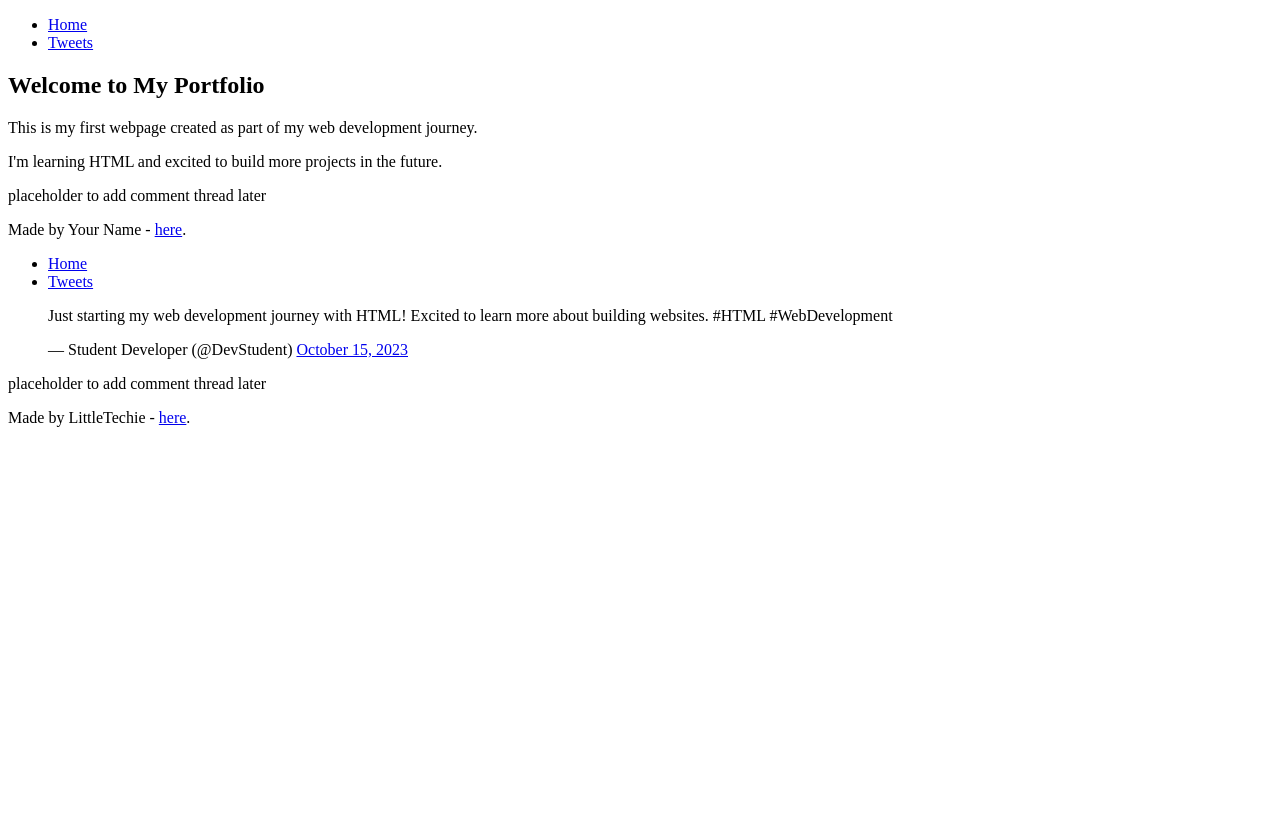
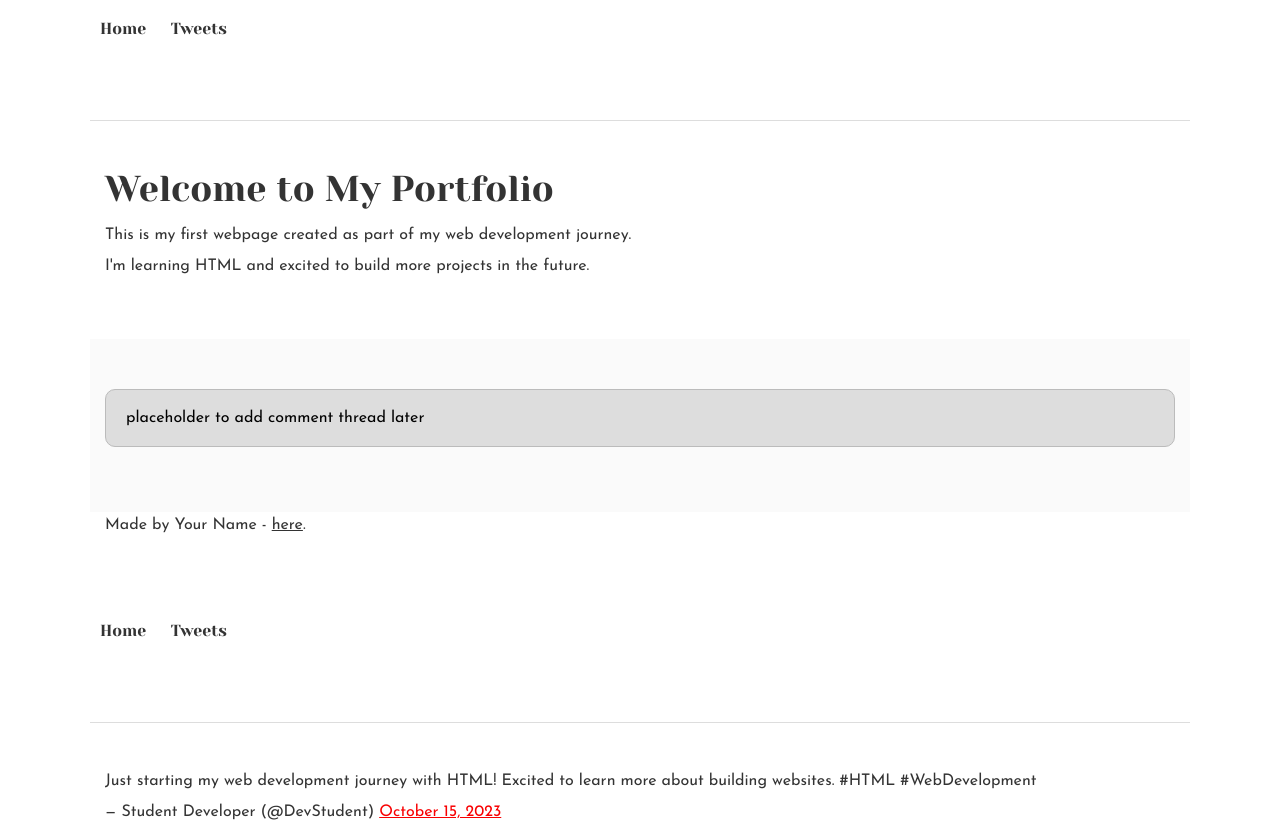
Before and after one commit to Olivier0324/alx_html_css, a plain HTML site: page css_basic/tweets.html in a window 1280 px wide. Shown: the top 823 px of the page. Before the commit the page ends 800 px from the top, so only its background shows below. Drawn offline with Linux system fonts and the light colour scheme.

Commit message:
Started adding css

```diff
--- /dev/null
+++ b/css_basic/base.css
@@ -0,0 +1,198 @@
+/* Importing webfonts */
+/* (If you're learning CSS, you should disregard that) */
+
+@import url(https://fonts.googleapis.com/css?family=Yeseva+One);
+@import url(https://fonts.googleapis.com/css?family=Josefin+Sans:400,700,700italic,400italic);
+
+
+/* CSS reset rules */
+
+html, body {
+	height: 100%;
+	min-height: 100%;
+}
+html, body, div, span, applet, object, iframe,
+h1, h2, h3, h4, h5, h6, p, blockquote, pre,
+a, abbr, acronym, address, big, cite, code,
+del, dfn, img, ins, kbd, q, s, samp,
+small, strike, sub, sup, tt, var,
+b, u, i, center,
+dl, dt, dd,
+fieldset, form, label, legend,
+table, caption, tbody, tfoot, thead, tr, th, td,
+article, aside, canvas, details, embed,
+figure, figcaption, footer, header, hgroup,
+menu, nav, output, ruby, section, summary,
+time, mark, audio, video {
+	margin: 0;
+	padding: 0;
+	border: 0;
+	font-size: 100%;
+	font: inherit;
+	vertical-align: baseline;
+}
+/* HTML5 display-role reset for older browsers */
+article, aside, details, figcaption, figure,
+footer, header, hgroup, menu, nav, section {
+	display: block;
+}
+body {
+	line-height: 1;
+}
+blockquote, q {
+	quotes: none;
+}
+blockquote:before, blockquote:after,
+q:before, q:after {
+	content: '';
+	content: none;
+}
+table {
+	border-collapse: collapse;
+	border-spacing: 0;
+}
+
+
+/* Fonts and colors */
+
+body {
+	font-family: 'Josefin Sans', serif;
+	color: rgba(0, 0, 0, 0.8);
+}
+h1, h2, h3, h4, h5, h6, header {
+	font-family: 'Yeseva One', sans-serif;
+}
+header {
+	border-bottom: 1px solid rgb(221,221,221);
+	transition: border-bottom-color 1s ease;
+}
+header a {
+	color: rgba(0, 0, 0, 0.8);
+}
+aside {
+	background: #FAFAFA;
+}
+aside p {
+	border: 1px solid #bbb;
+	background: #ddd;
+	color: black;
+}
+footer a {
+	color: rgba(0, 0, 0, 0.8);
+}
+a {
+	color: #F80002;
+}
+
+
+/* Positioning and margins */
+
+@media (min-width: 1100px) {
+	body {
+		width: 1100px;
+		margin: 0 auto;
+	}
+}
+
+article {
+	padding: 50px 15px;
+}
+article > *:first-child {
+	margin-top: 0;
+}
+aside {
+	padding: 50px 15px;
+}
+header .right {
+	float: right;
+	margin: 0 10px 15px;
+}
+
+
+/* Header */
+header {
+	padding: 20px 0;
+	height: 80px;
+}
+header ul {
+	list-style: none;
+	margin: 0;
+	padding: 0;
+}
+header li {
+	display: inline;
+	vertical-align:middle;
+}
+header li:first-child {
+	margin: 0;
+}
+header li a {
+	margin: 0 10px;
+}
+header li.logo {
+	font-size: 36px;
+}
+header a {
+	text-decoration: none;
+}
+
+
+/* Aside */
+
+aside p {
+	border-radius: 10px;
+	padding: 20px 20px;
+}
+
+
+/* Footer */
+
+footer {
+	padding: 5px 15px;
+	height: 80px;
+}
+
+
+/* Text styles and margins */
+
+p {
+	margin-bottom: 15px;
+}
+h1 {
+	font-size: 36px;
+	margin: 40px 0 20px;
+}
+h2 {
+	font-size: 32px;
+	margin: 30px 0 15px;
+}
+h3 {
+	font-size: 28px;
+	margin: 25px 0 10px;
+}
+h4 {
+	font-size: 20px;
+	font-weight: bold;
+	margin: 20px 0 10px;
+}
+h5 {
+	font-size: 18px;
+	font-weight: bold;
+	margin: 15px 0 10px;
+}
+h6 {
+	font-weight: bold;
+	margin: 5px 0;
+}
+
+@media (max-width: 800px) {
+  body.works_on_smartphone {
+  	display: block;
+  }
+  body.works_on_smartphone main {
+  	display: block;
+  }
+  header .right {
+  	float: none;
+  }
+}
--- a/css_basic/tweets.html
+++ b/css_basic/tweets.html
@@ -4,6 +4,8 @@
 <head>
     <meta charset="UTF-8">
     <title>My First Portfolio</title>
+    <link href="base.css" rel="stylesheet">
+    <link href="styles.css" rel="stylesheet">
 </head>
 
 <body>
```
Also changed, not shown: css_basic/index.html (+2 -0 lines), css_basic/style.css (added).
